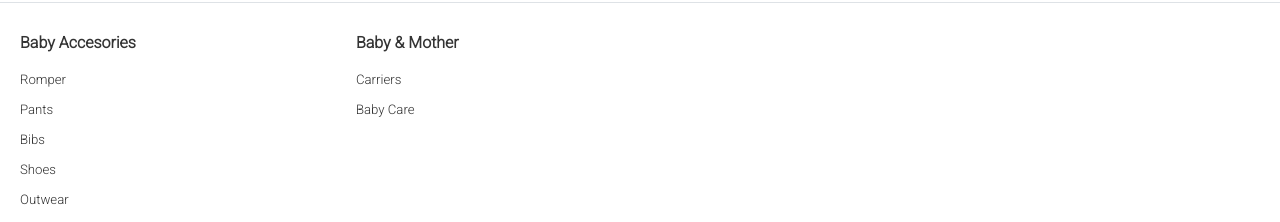
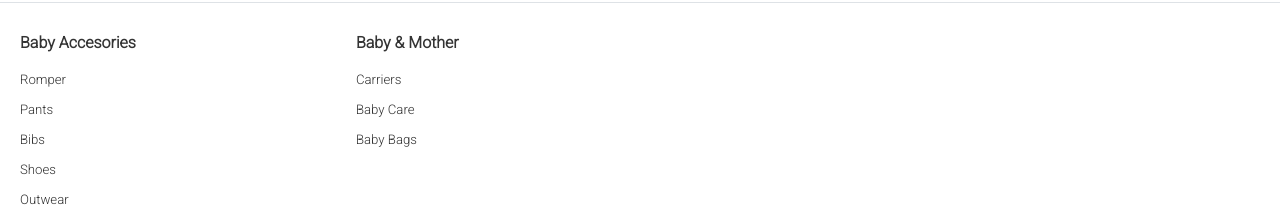
Before and after one commit to africommerce/africommerce-saas, a React (Create React App) app: page /all-categories in a window 1280 px wide. Shown: the part 2020-2242 px from the top of the page. Built offline with nearby package versions, Linux system fonts and the light colour scheme.

Commit message:
addon: kids category updated

```diff
--- a/src/components/categories/KidsCategory.jsx
+++ b/src/components/categories/KidsCategory.jsx
@@ -59,6 +59,7 @@ function KidsCategory() {
           <BodyHeading>Baby & Mother</BodyHeading>
           <BodyList>Carriers</BodyList>
           <BodyList>Baby Care</BodyList>
+          <BodyList>Baby Bags</BodyList>
         </BodyContent>
 
       </Body1>
```
